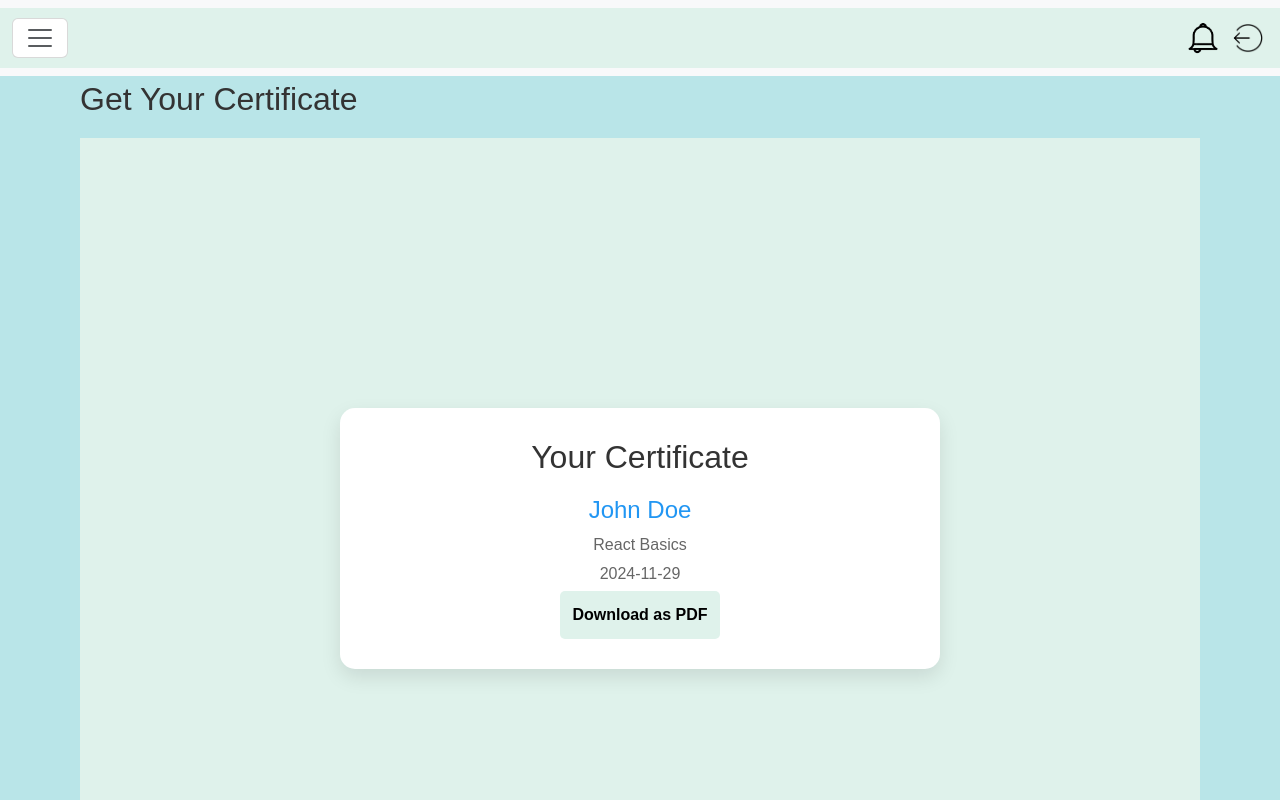
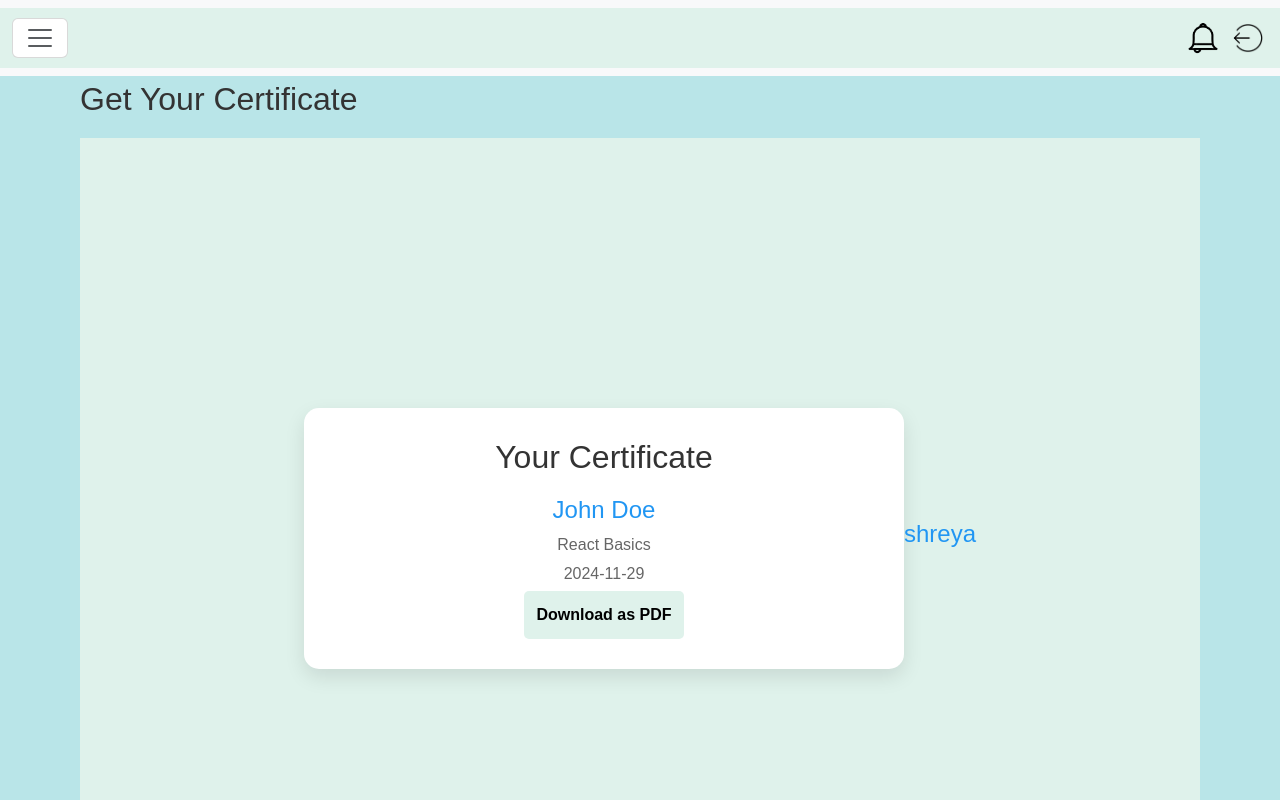
Before and after one commit to Krishnanshu-Goyal/careerconnect, a React (Create React App) app in the folder my-app/: page /getcertificate in a window 1280 px wide. Shown: the top 800 px of the page. Built offline with nearby package versions, Linux system fonts and the light colour scheme.

Commit message:
styling and view request

```diff
--- a/my-app/src/components/Getcertificate.js
+++ b/my-app/src/components/Getcertificate.js
@@ -44,6 +44,7 @@ function Getcertificate() {
                 </div>
                 <button onClick={downloadCertificate}>Download as PDF</button>
             </div>
+            <h2> shreya </h2>
         </div>
     );
 }
```
